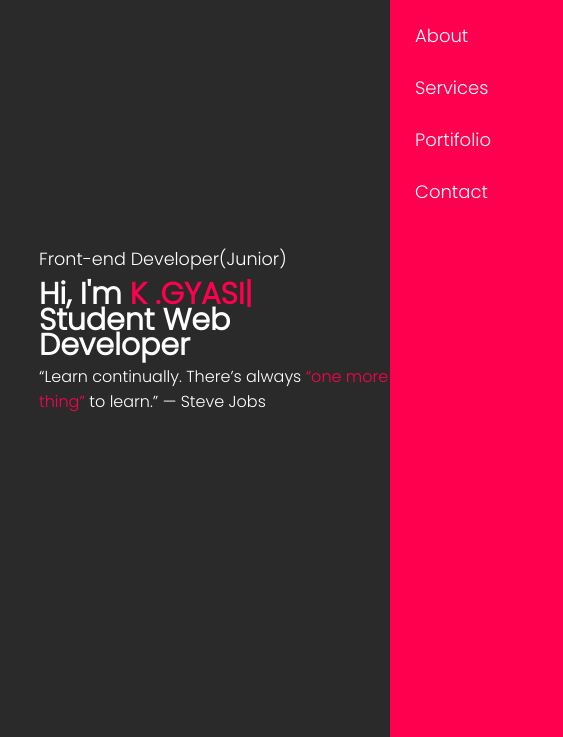
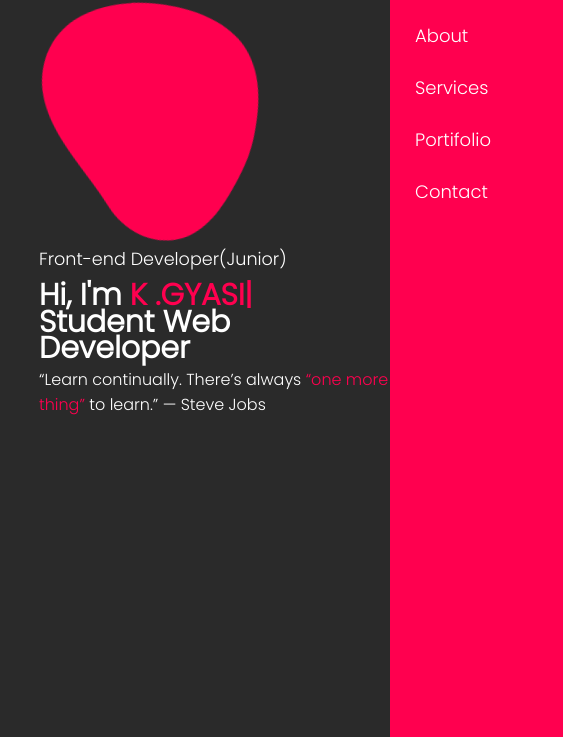
Before and after one commit to SammyGyasi/Portifolio, a plain HTML site: page index.html in a window 390 px wide. Shown: the part 105-842 px from the top of the page, 563 px wide, since content can reach past the window. Drawn offline with nearby package versions, Linux system fonts and the light colour scheme.

Commit message:
regulating blob

```diff
--- a/style.css
+++ b/style.css
@@ -87,26 +87,28 @@ nav ul li a:hover::after {
   top: 0;
   left: 0;
   fill: #ff004f;
-  width: 20vmax;
+  width: 22vmax;
   z-index: -1;
   animation: move 10s ease-in-out infinite;
-  transform-origin: 80% 80%;
+  transform-origin: 50% 50%;
+  margin-left: 720px;
 }
+
 
 @keyframes move {
   0%   { transform: scale(1)   translate(10px, -30px); }
-  38%  { transform: scale(0.8, 1) translate(80vw, 30vh) rotate(120deg); }
-  40%  { transform: scale(0.8, 1) translate(80vw, 30vh) rotate(120deg); }
-  78%  { transform: scale(1.3) translate(0vw, 50vh) rotate(-20deg); }
-  80%  { transform: scale(1.3) translate(0vw, 50vh) rotate(-20deg); }
-  100% { transform: scale(1)   translate(10px, -30px); }
+   /*38%  { transform: scale(0.8, 1) translate(80vw, 30vh) rotate(120deg); }*/
+  /*40%  { transform: scale(0.8, 1) translate(80vw, 30vh) rotate(120deg); }*/
+  78%  { transform: scale(1.3) translate(0vw, 50vh) rotate(20deg); }
+  80%  { transform: scale(1.3) translate(0vw, 50vh) rotate(20deg); }
+  100% { transform: scale(1)   translate(10px, 30px); }
 }
 
 .header-text h1 {
   margin-top: 10px;
   font-size: 70px;
   font-weight: 900;
-  line-height: 85%;
+  line-height: 88%;
   width: 500px;
 }
 
@@ -537,4 +539,27 @@ nav .fab {
     margin-left: 50px;
     cursor: pointer;
   }
+
+  .blob {
+    position: absolute;
+    top: 0;
+    left: 0;
+    fill: #ff004f;
+    width: 22vmax;
+    z-index: -1;
+    animation: move 10s ease-in-out infinite;
+    transform-origin: 50% 50%;
+    margin-left: 20px;
+    margin-bottom: 700px;
+  }
+
+
+  @keyframes move {
+    0%   { transform: scale(1)   translate(10px, -10px); }
+     /*38%  { transform: scale(0.8, 1) translate(80vw, 30vh) rotate(120deg); }*/
+   /* 40%  { transform: scale(0.8, 1) translate(80vw, 30vh) rotate(120deg); }*/
+    78%  { transform: scale(1.3) translate(0vw, -30vh) rotate(-20deg); }
+    80%  { transform: scale(1.3) translate(0vw, 0vh) rotate(-20deg); }
+    100% { transform: scale(1)   translate(10px, 30px); }
+  }
 }
```
